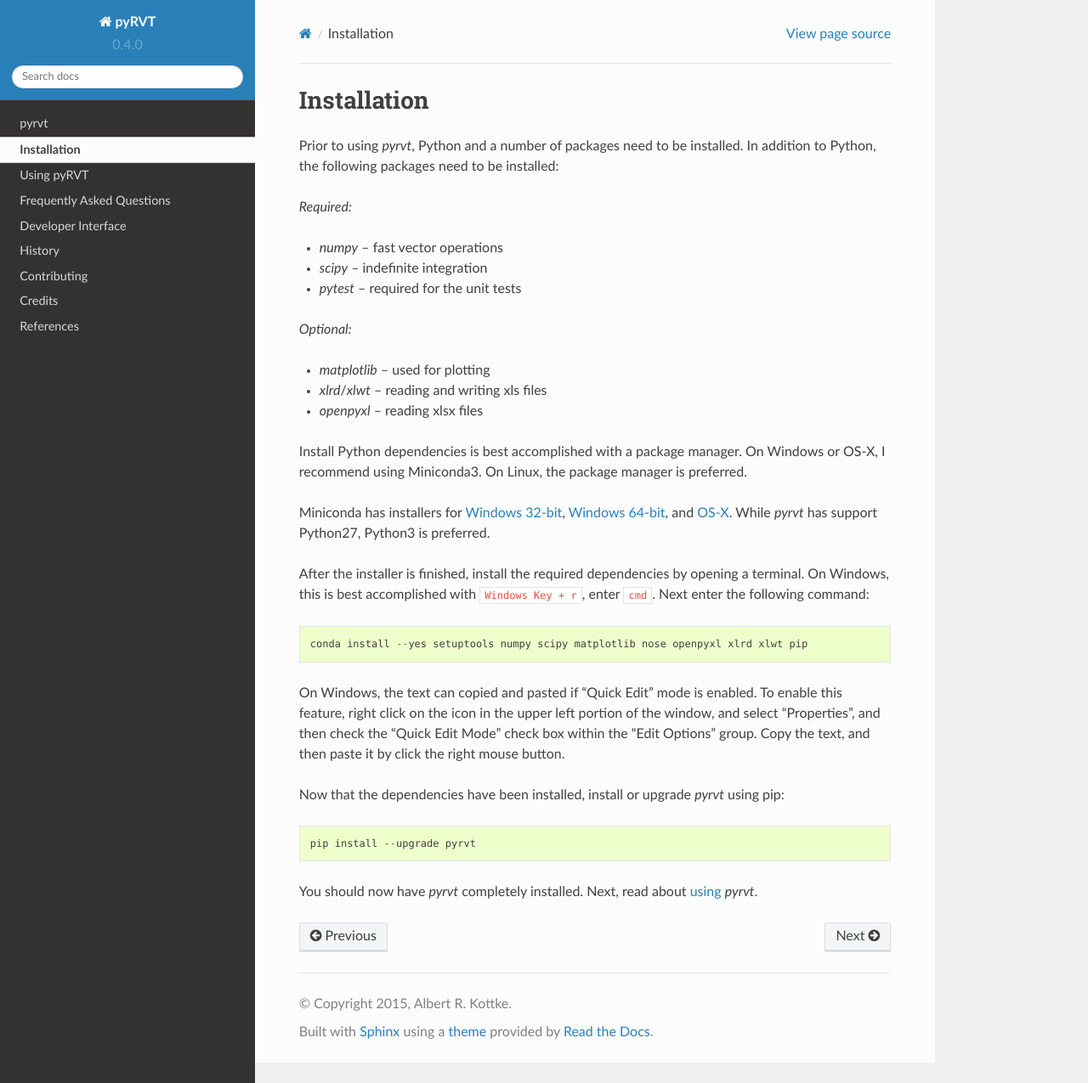
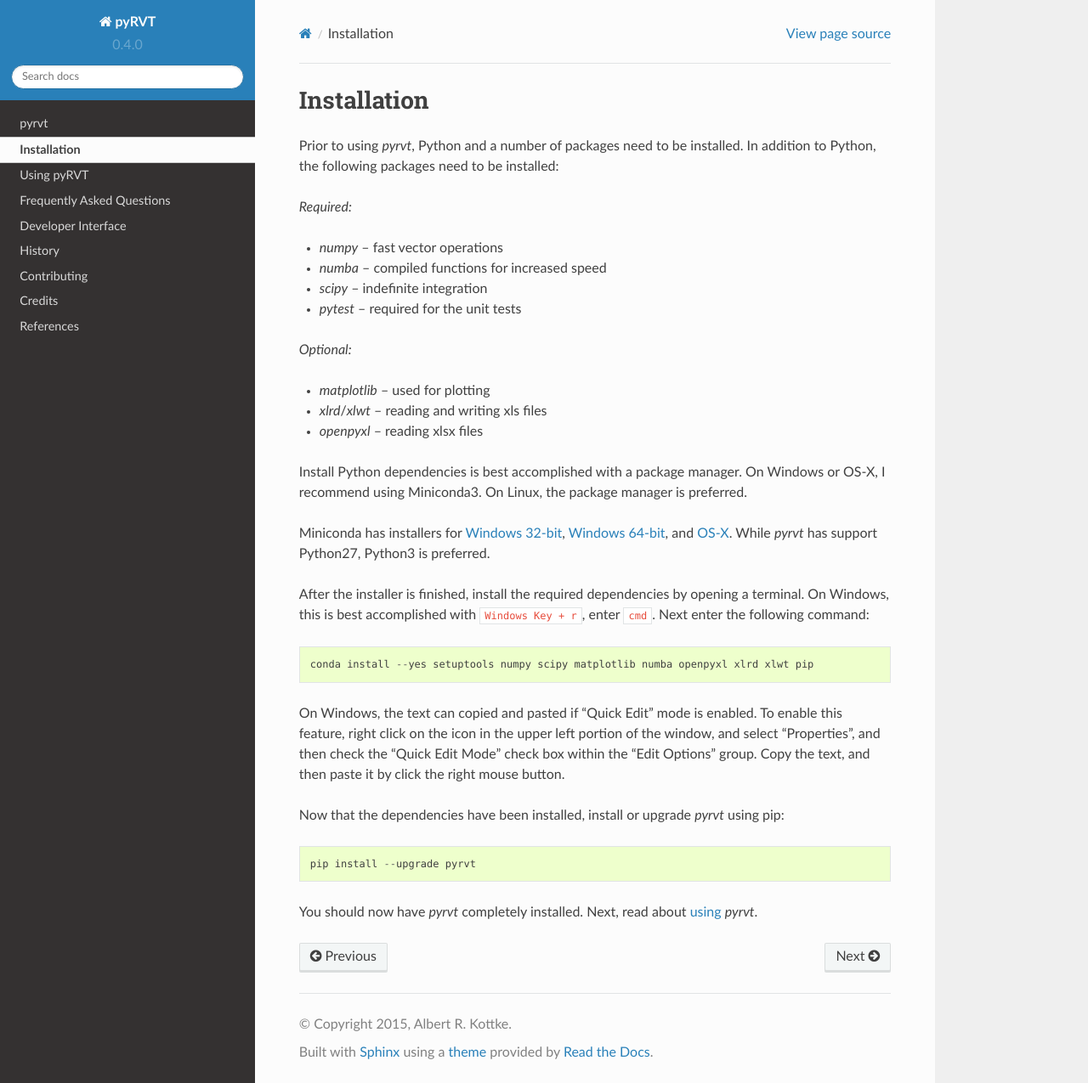
Before and after one commit to arkottke/pyrvt, a Sphinx documentation site: the page built from docs/installation.rst, in a window 1280 px wide and 1275 px high. Shown: the whole window at 85% size. Built offline with Sphinx 7.4.7 and the Read the Docs theme 2.0.0, drawn with Linux system fonts in a browser that asks for light colours.

Commit message:
Added numba.

```diff
--- a/docs/installation.rst
+++ b/docs/installation.rst
@@ -10,6 +10,8 @@ addition to Python, the following packages need to be installed:
 *Required:*
 
 - `numpy` -- fast vector operations
+
+- `numba` -- compiled functions for increased speed
 
 - `scipy` -- indefinite integration
 
@@ -40,7 +42,7 @@ terminal. On Windows, this is best accomplished with ``Windows Key + r``, enter
 
 ::
 
-  conda install --yes setuptools numpy scipy matplotlib nose openpyxl xlrd xlwt pip
+  conda install --yes setuptools numpy scipy matplotlib numba openpyxl xlrd xlwt pip
 
 On Windows, the text can copied and pasted if "Quick Edit" mode is enabled. To
 enable this feature, right click on the icon in the upper left portion of the
```
